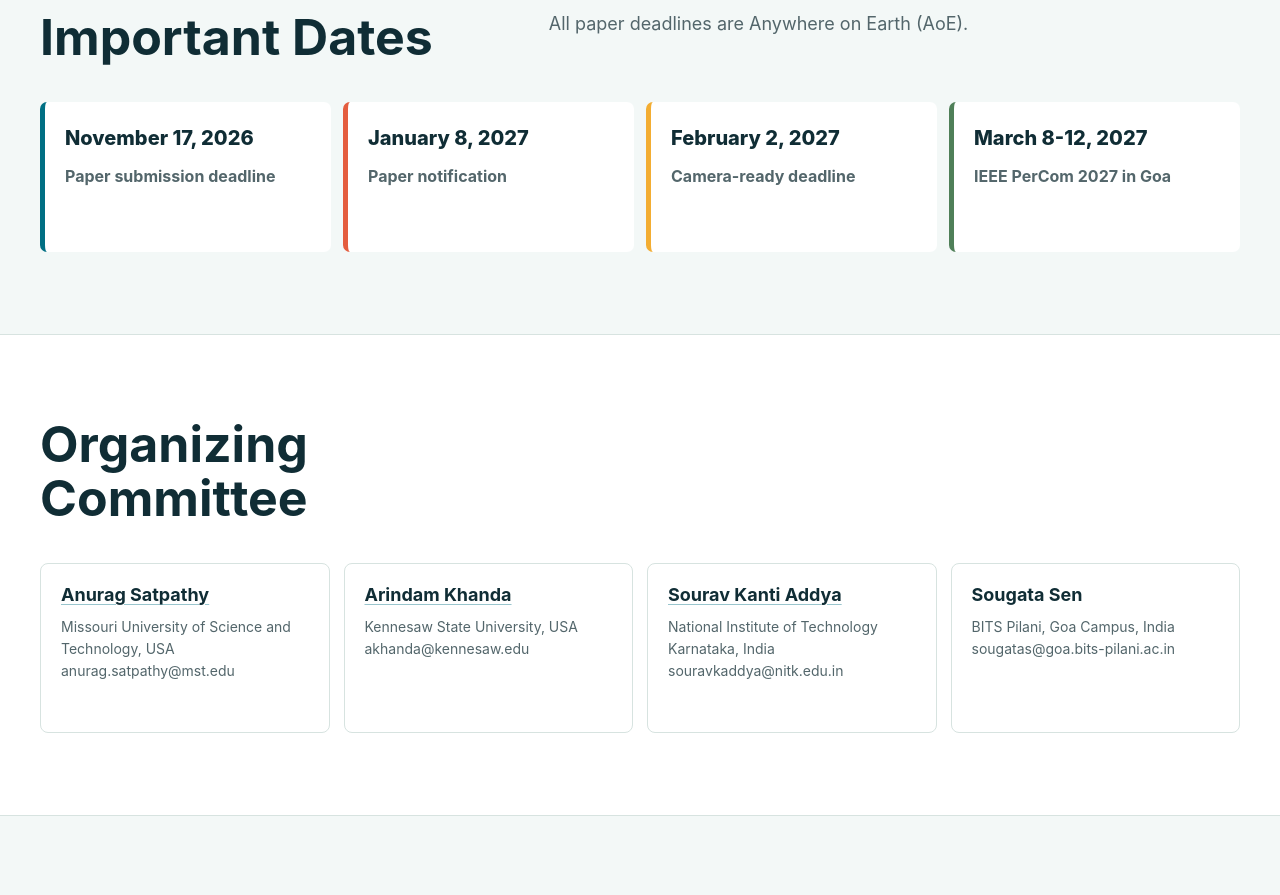
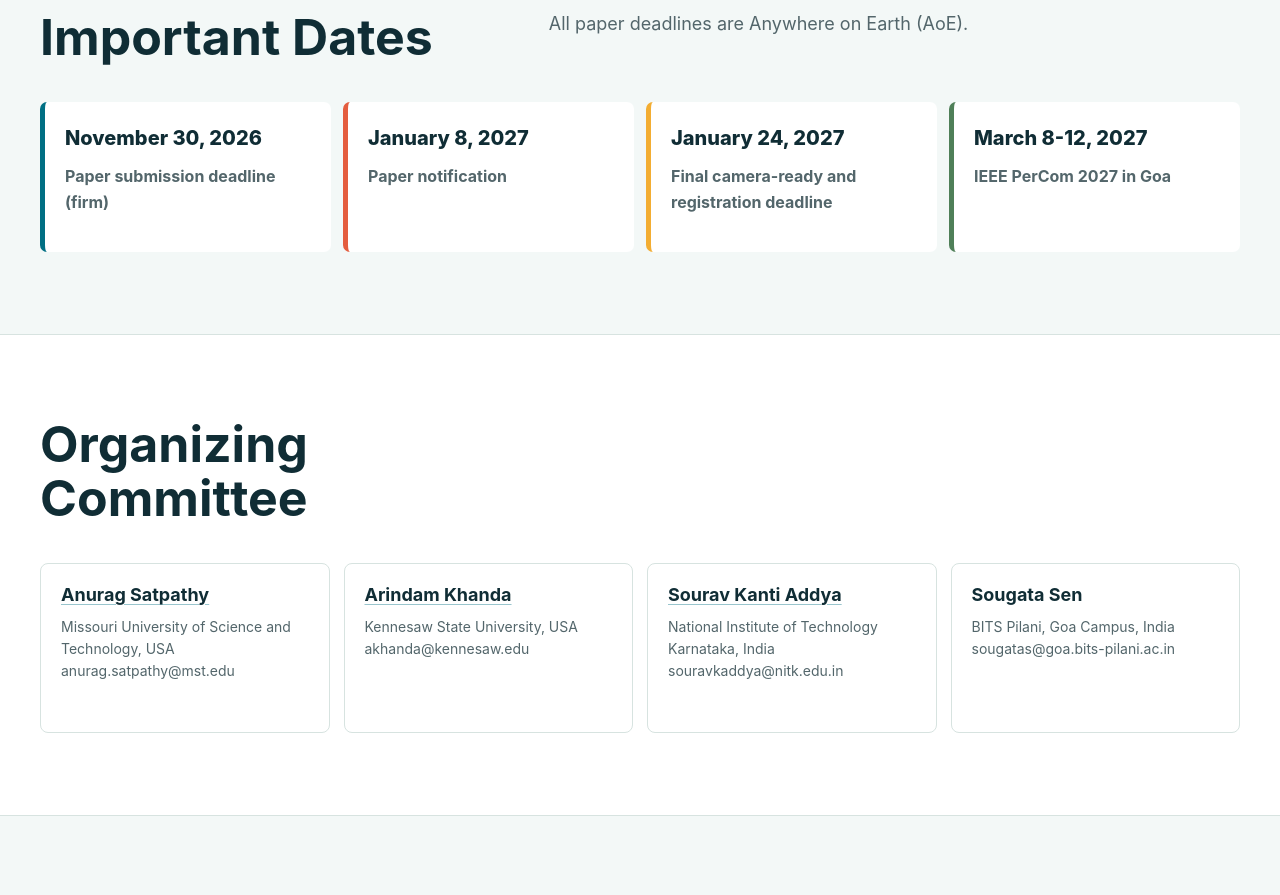
Before and after one commit to anuragsatpathy/perrobotics-2027, a plain HTML site: page index.html in a window 1280 px wide. Shown: the part 3380-4275 px from the top of the page. Drawn offline with Linux system fonts and the light colour scheme.

Commit message:
Correct PerRobotics 2027 deadlines

```diff
--- a/index.html
+++ b/index.html
@@ -619,9 +619,9 @@
           <p class="lead">All paper deadlines are Anywhere on Earth (AoE).</p>
         </div>
         <div class="timeline">
-          <div class="date"><time>November 17, 2026</time><span>Paper submission deadline</span></div>
+          <div class="date"><time datetime="2026-11-30">November 30, 2026</time><span>Paper submission deadline (firm)</span></div>
           <div class="date"><time>January 8, 2027</time><span>Paper notification</span></div>
-          <div class="date"><time>February 2, 2027</time><span>Camera-ready deadline</span></div>
+          <div class="date"><time datetime="2027-01-24">January 24, 2027</time><span>Final camera-ready and registration deadline</span></div>
           <div class="date"><time>March 8-12, 2027</time><span>IEEE PerCom 2027 in Goa</span></div>
         </div>
       </div>
```
